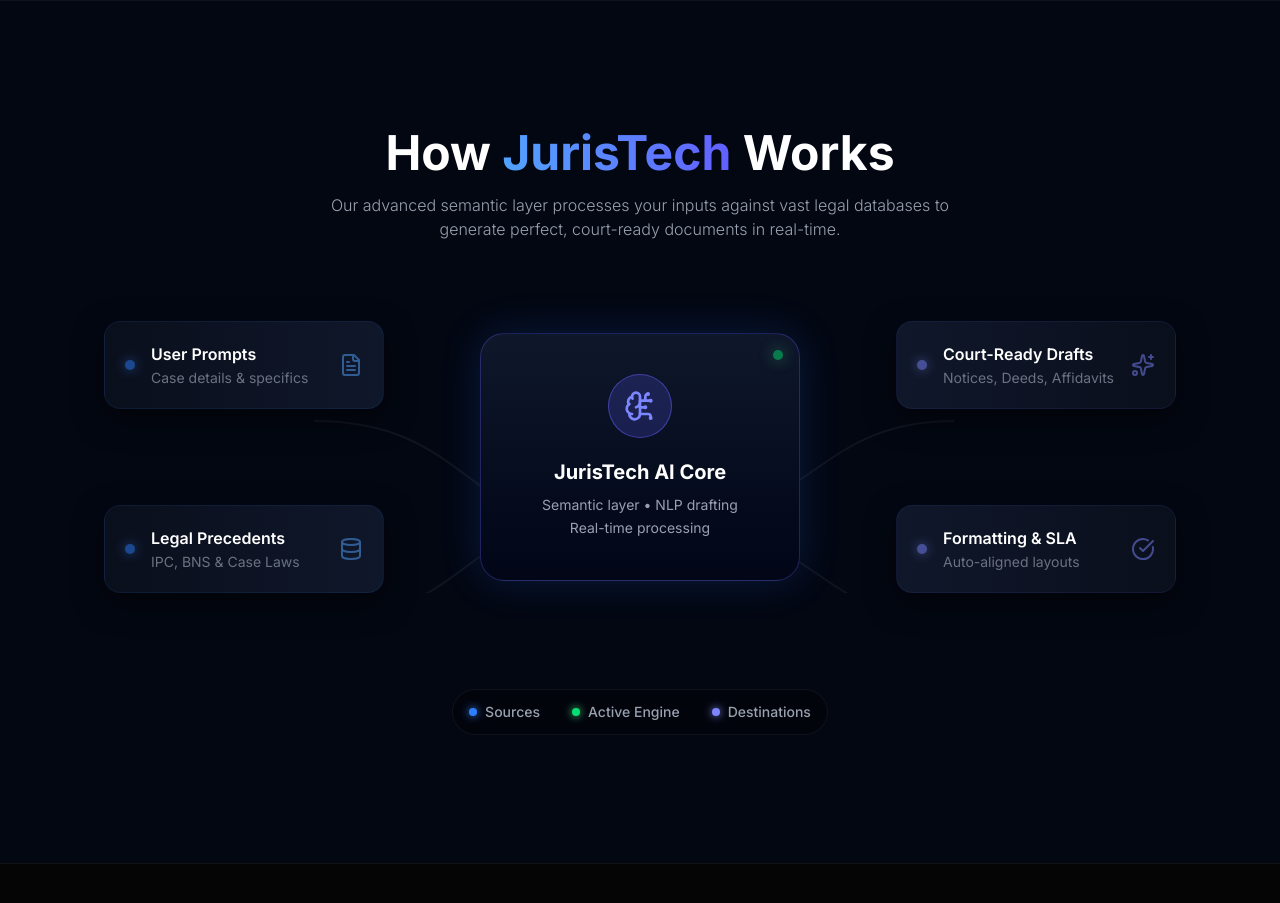
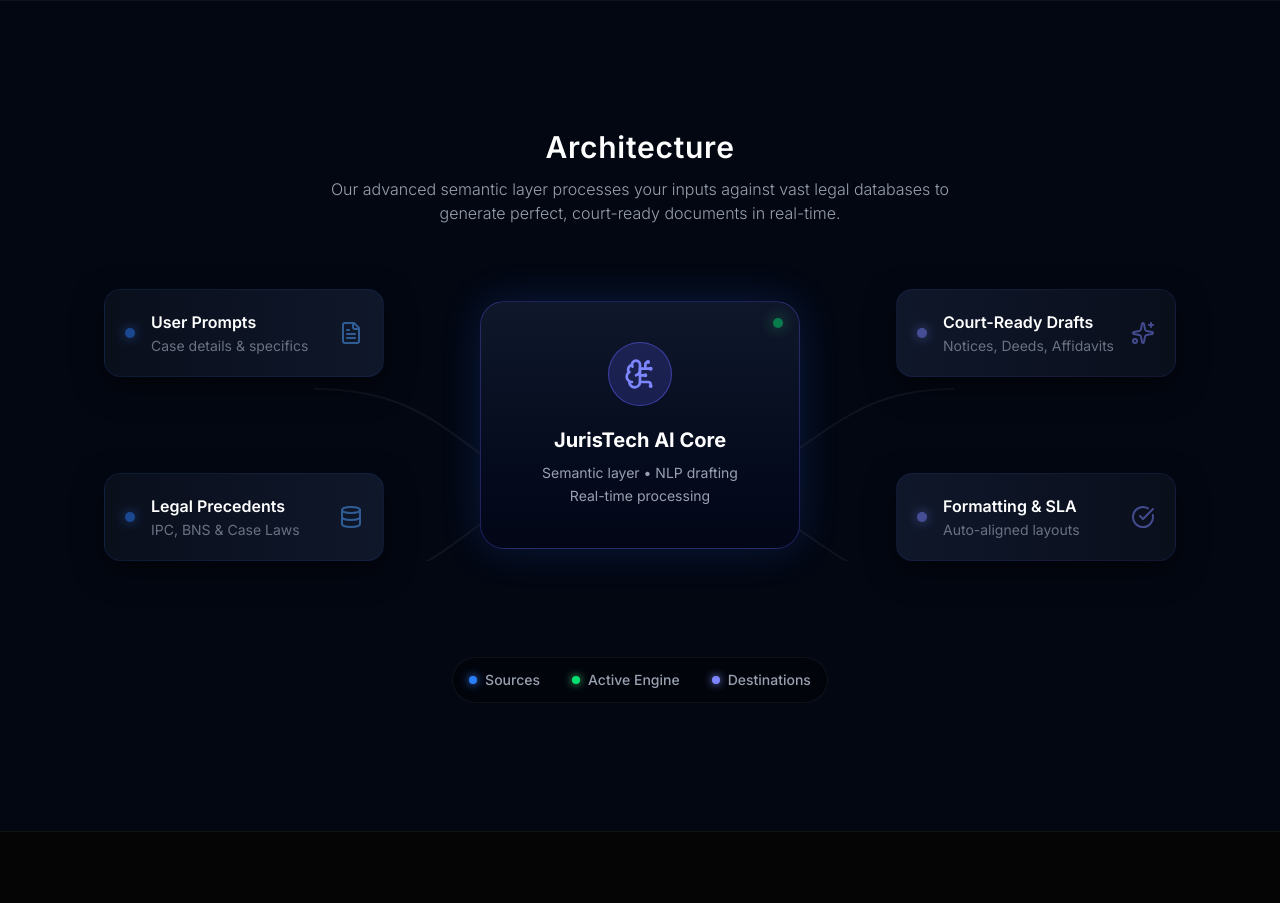
Before and after one commit to akkii01/JurisTech-LANDING-PAGE, a React (Vite) app: page / in a window 1280 px wide. Shown: the part 1680-2583 px from the top of the page. Built offline with nearby package versions, Linux system fonts and the light colour scheme.

Commit message:
Update WorkflowSection.tsx

```diff
--- a/src/WorkflowSection.tsx
+++ b/src/WorkflowSection.tsx
@@ -6,10 +6,10 @@ const WorkflowSection = () => {
   return (
     <section className="relative w-full py-20 lg:py-32 bg-[#030712] overflow-hidden flex flex-col items-center justify-center border-t border-white/5">
 
-      {/* Section Title */}
-      <div className="text-center z-10 mb-12 lg:mb-20 px-4">
-        <h2 className="text-3xl md:text-5xl font-bold text-white mb-4">
-          How <span className="text-transparent bg-clip-text bg-gradient-to-r from-blue-400 to-indigo-500">JurisTech</span> Works
+     {/* Section Title */}
+      <div className="text-center z-10 mb-10 lg:mb-16 px-4">
+        <h2 className="text-2xl md:text-3xl font-semibold text-white mb-3 tracking-wide">
+          Architecture
         </h2>
         <p className="text-gray-400 max-w-2xl mx-auto text-sm md:text-base font-light">
           Our advanced semantic layer processes your inputs against vast legal databases to generate perfect, court-ready documents in real-time.
```
